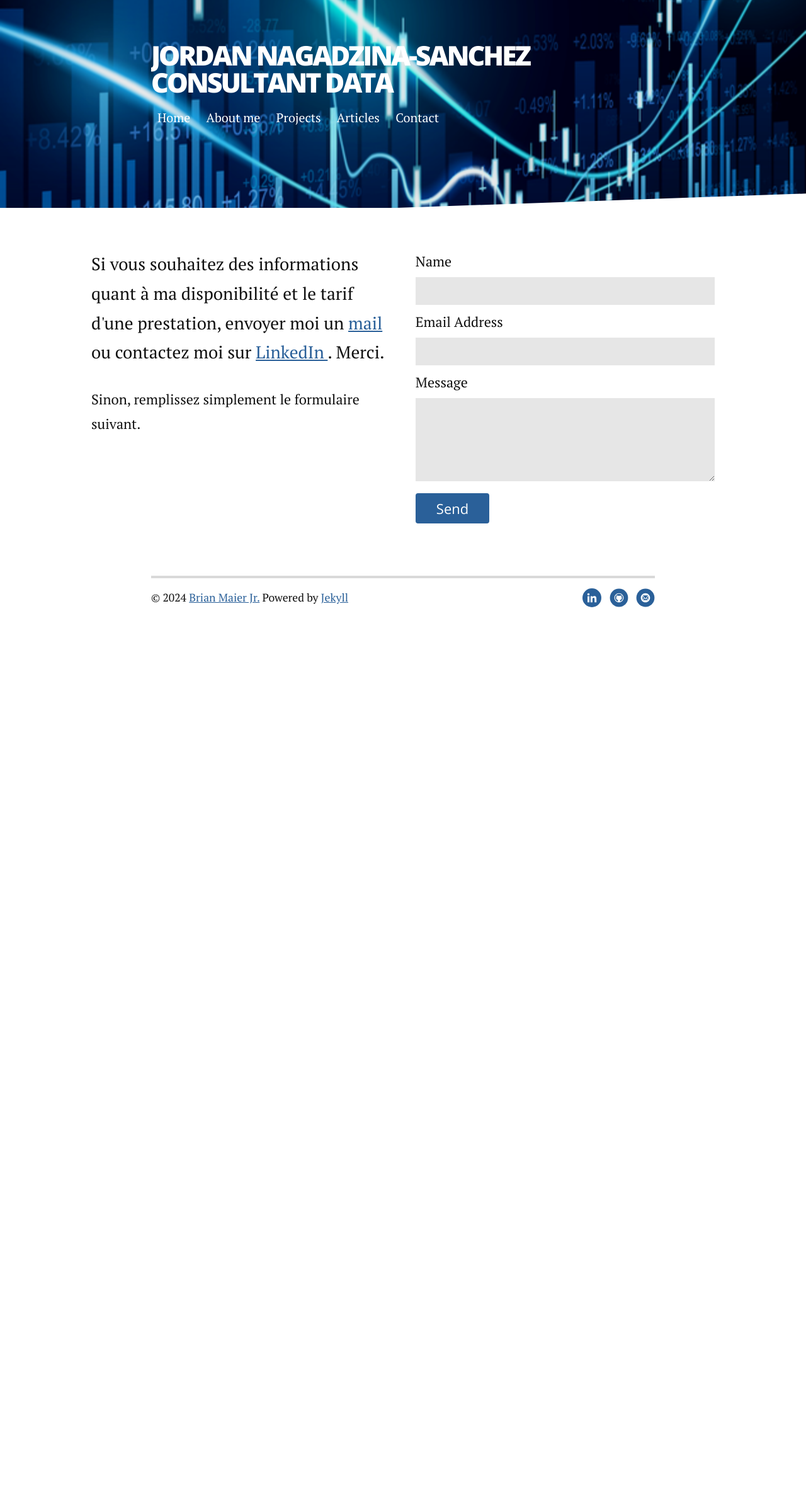
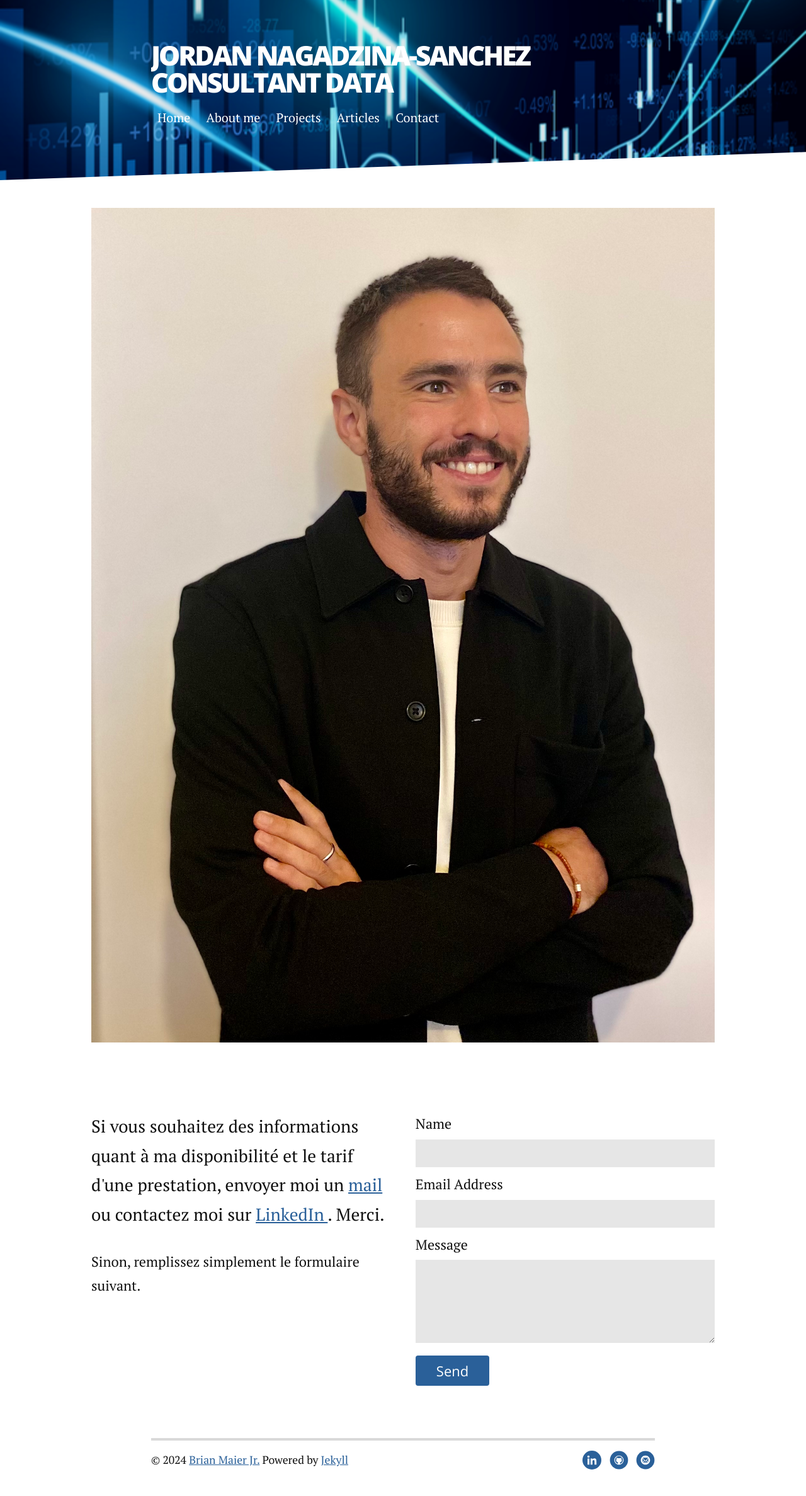
Before and after one commit to JordanNSZ/portofolio, a Jekyll site: the page built from contact.md, in a window 1280 px wide. Shown: the whole page at 63% size. Built offline with Jekyll 4.4.1, drawn with Linux system fonts in a browser that asks for light colours; nearby versions of some CDN libraries; before the commit the page ends 1006 px from its top, so only the background shows below that.

Commit message:
ajout pp

```diff
--- a/contact.md
+++ b/contact.md
@@ -2,10 +2,12 @@
 layout: default
 title: Contact
 ---
+<div class="post">
+<img src="{{ '/assets/img/pp.jpg' | relative_url }}" alt="">
+</div>
 
 <div id="contact">
   <h1 class="pageTitle"></h1>
-
   <div class="contactContent">
     <p class="intro">Si vous souhaitez des informations quant à ma disponibilité et le tarif d'une prestation, envoyer moi un <a href="mailto:jordan.nagadzina.sanchez@gmail.com">mail</a> ou contactez moi sur <a href="www.linkedin.com/in/jordannagadzina-sanchez"> LinkedIn </a>. Merci. </p>
     <p> Sinon, remplissez simplement le formulaire suivant.</p>
--- a/index.html
+++ b/index.html
@@ -5,7 +5,7 @@
 
 <div class="home" id="home">
 	<p class="intro"> Bienvenue sur ma page personnelle ! Vous y trouverez mes articles et mes projets. <b>Bonne lecture !</b> </p>
-	<h1 class="pageTitle">Actualités</h1>
+	<h1 class="pageTitle">À la une</h1>
 	<div class="posts noList">
 		{%- for post in paginator.posts -%}
 		<article>
```
Also changed, not shown: assets/img/pp.jpg.
